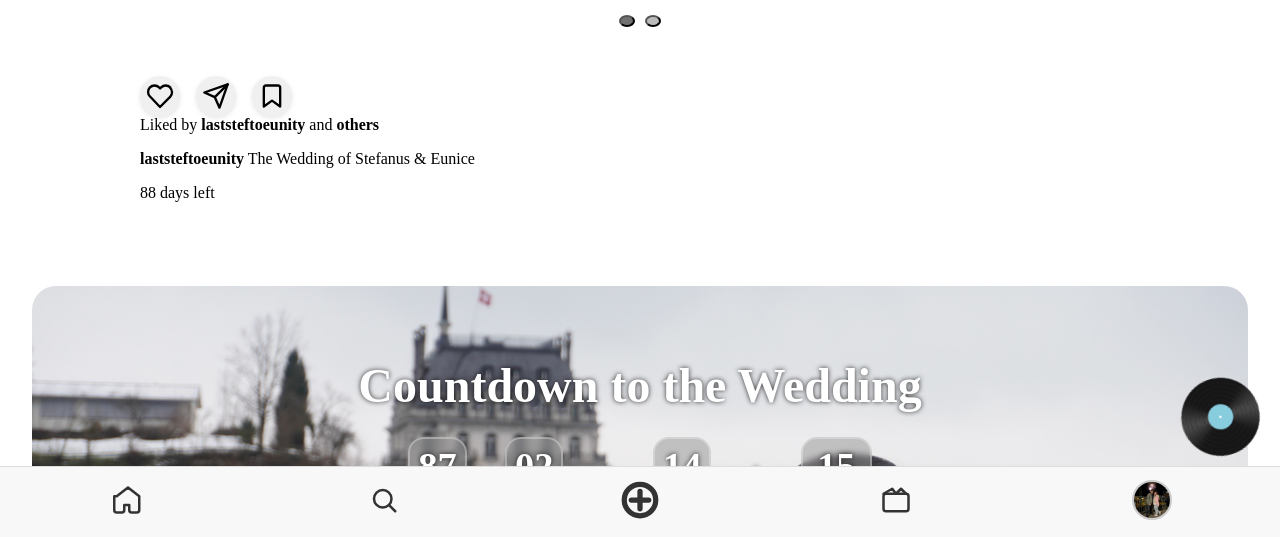
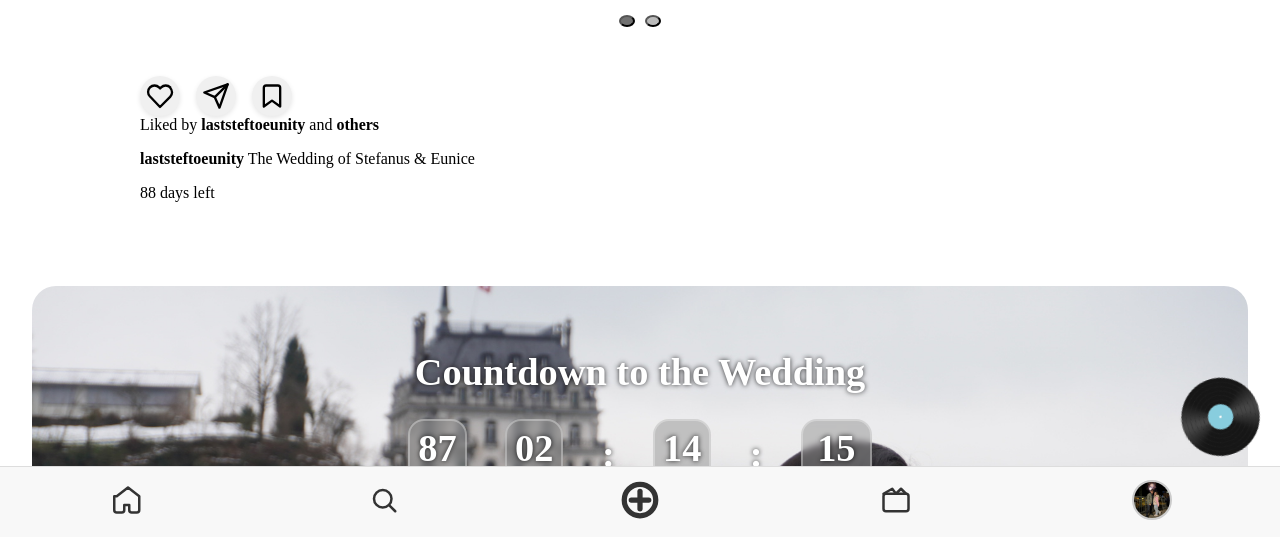
Before and after one commit to Vae2002/WeddingPlanner, a Flask app: page /home in a window 1280 px wide. Shown: the part 2063-2600 px from the top of the page. Run offline with Flask 3, Linux system fonts and the light colour scheme; the visitor is signed in with stand-in values (Sample User, id 1); parts of the project's set-up code (start-up, migrations or seed data) failed here and were passed over.

Commit message:
repair jam acara dan countdown

```diff
--- a/static/css/styles.css
+++ b/static/css/styles.css
@@ -87,7 +87,7 @@ html, body {
 .countdown-timer {
   position: relative;
   width: 100%;
-  aspect-ratio: 20 / 9;
+  aspect-ratio: 21 / 9;
   background-image: url('../images/galery/1DSC02172.jpg');
   background-size: cover;
   background-position: center;
@@ -101,14 +101,14 @@ html, body {
 .countdown-timer h2 {
   text-align: center;
   color: white;
-  font-size: clamp(1.5rem, 4vw, 3rem);
-  margin-bottom: clamp(0.5rem, 2vw, 1.5rem);
+  font-size: clamp(0.5rem, 3vw, 6rem);
+  margin-bottom: clamp(0.25rem, 2vw, 2rem);
 }
 
 .countdown {
   display: flex;
   justify-content: center;
-  gap: clamp(0.5rem, 3vw, 3rem);
+  gap: clamp(0.5rem, 3vw, 6rem);
   flex-wrap: wrap;
   width: 100%;
   color: white;
@@ -145,18 +145,18 @@ html, body {
 
 .big-text {
   font-weight: bold;
-  font-size: clamp(0.5rem, 3vw, 3rem);
+  font-size: clamp(0.25rem, 3vw, 6rem);
   line-height: 1;
   margin: 0;
 }
 s
 .countdown-el span {
-  font-size: clamp(0.5rem, 3vw, 3rem);
+  font-size: clamp(0.25rem, 3vw, 6rem);
   margin-top: 0.5rem;
 }
 
 .countdown-el:first-of-type {
-  margin-right: clamp(0.5rem, 3vw, 3rem);
+  margin-right: clamp(0.25rem, 3vw, 6rem);
 }
 
 @media (max-width: 480px) {
```
Also changed, not shown: guest.db, 1 other file.
